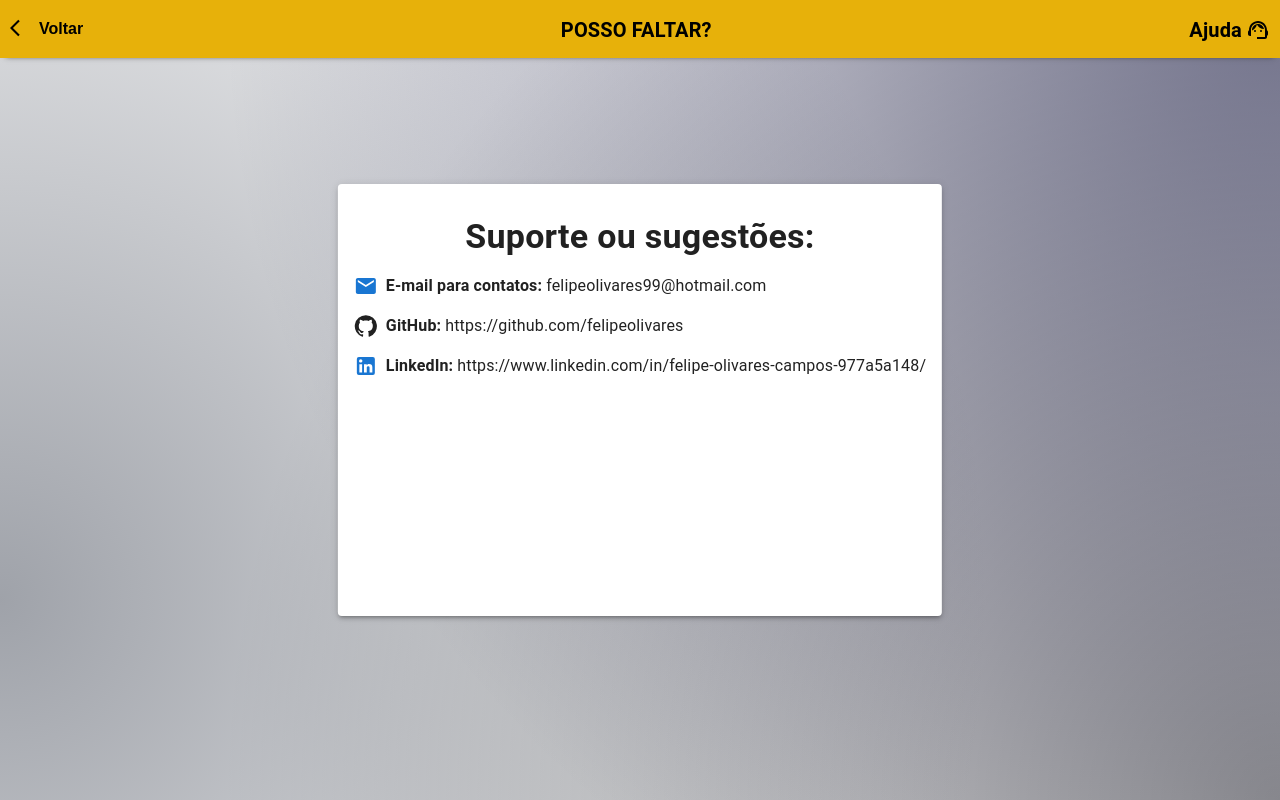
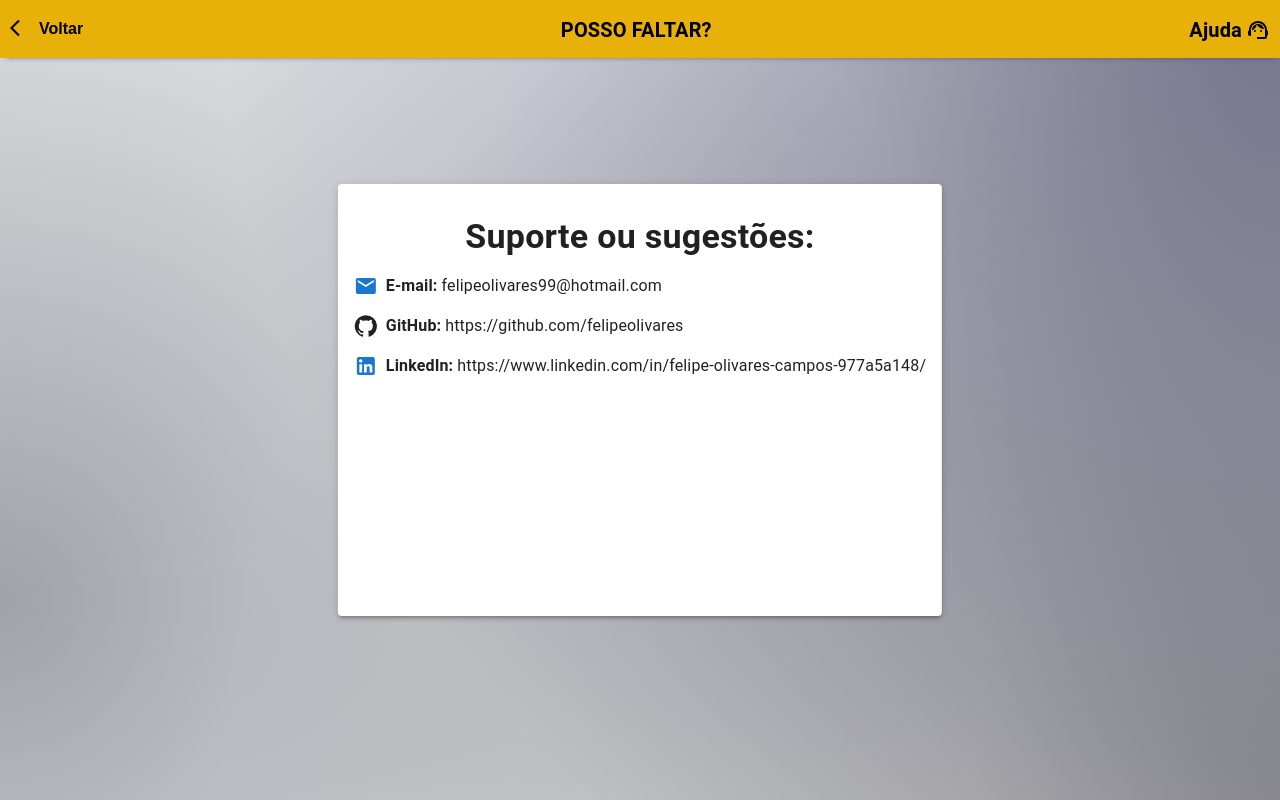
Before and after one commit to felipeolivares/front-faltou, a React (Create React App) app: page /support in a window 1280 px wide. Built offline with nearby package versions, Linux system fonts and the light colour scheme; no server answers.

Commit message:
email reduced

```diff
--- a/src/pages/Support/support.tsx
+++ b/src/pages/Support/support.tsx
@@ -31,7 +31,7 @@ const Support: React.FC = () => {
             paddingRight="4px"
             paddingLeft="8px"
           >
-            E-mail para contatos:
+            E-mail:
           </Typography>
           <Typography variant="body1">felipeolivares99@hotmail.com</Typography>
         </Box>
```
